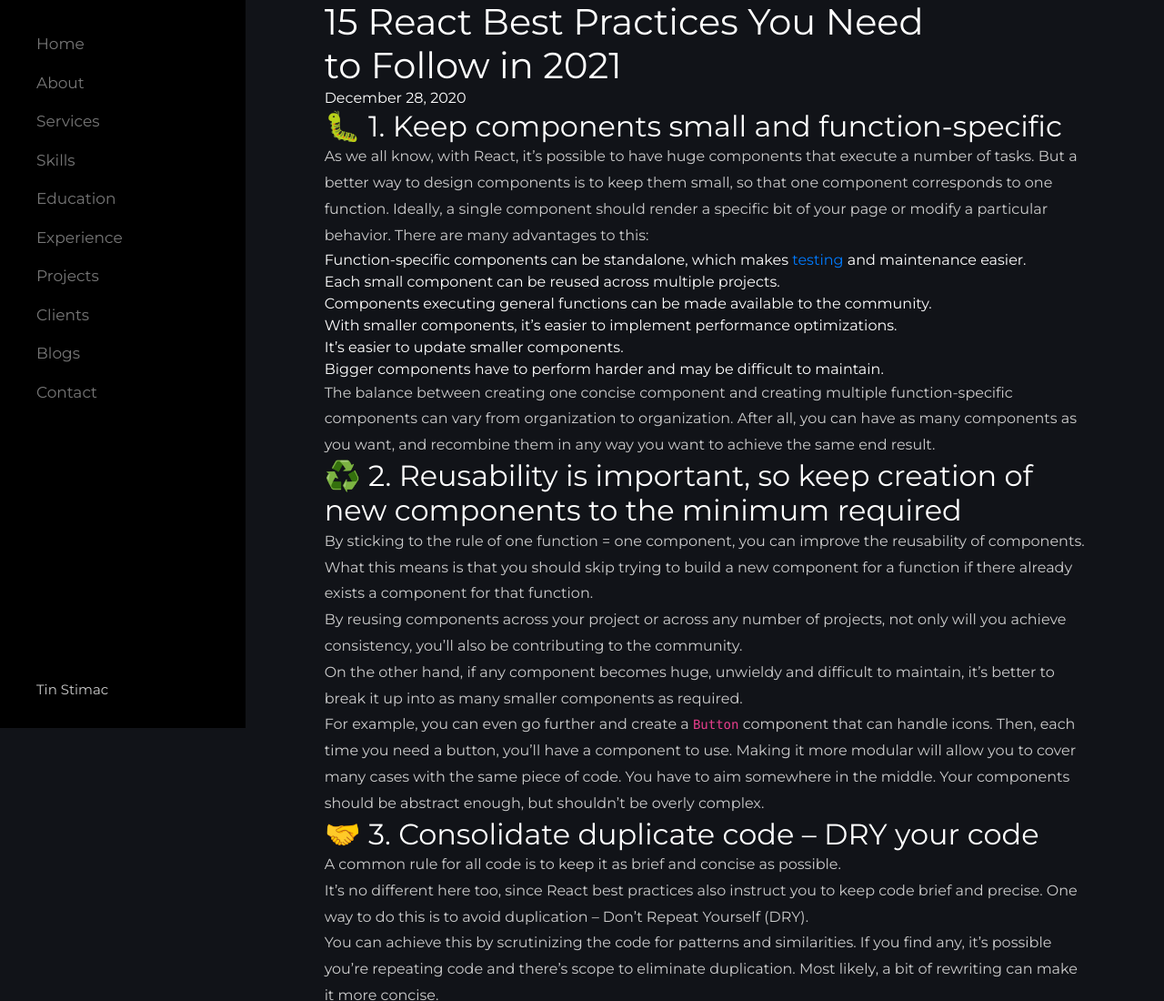
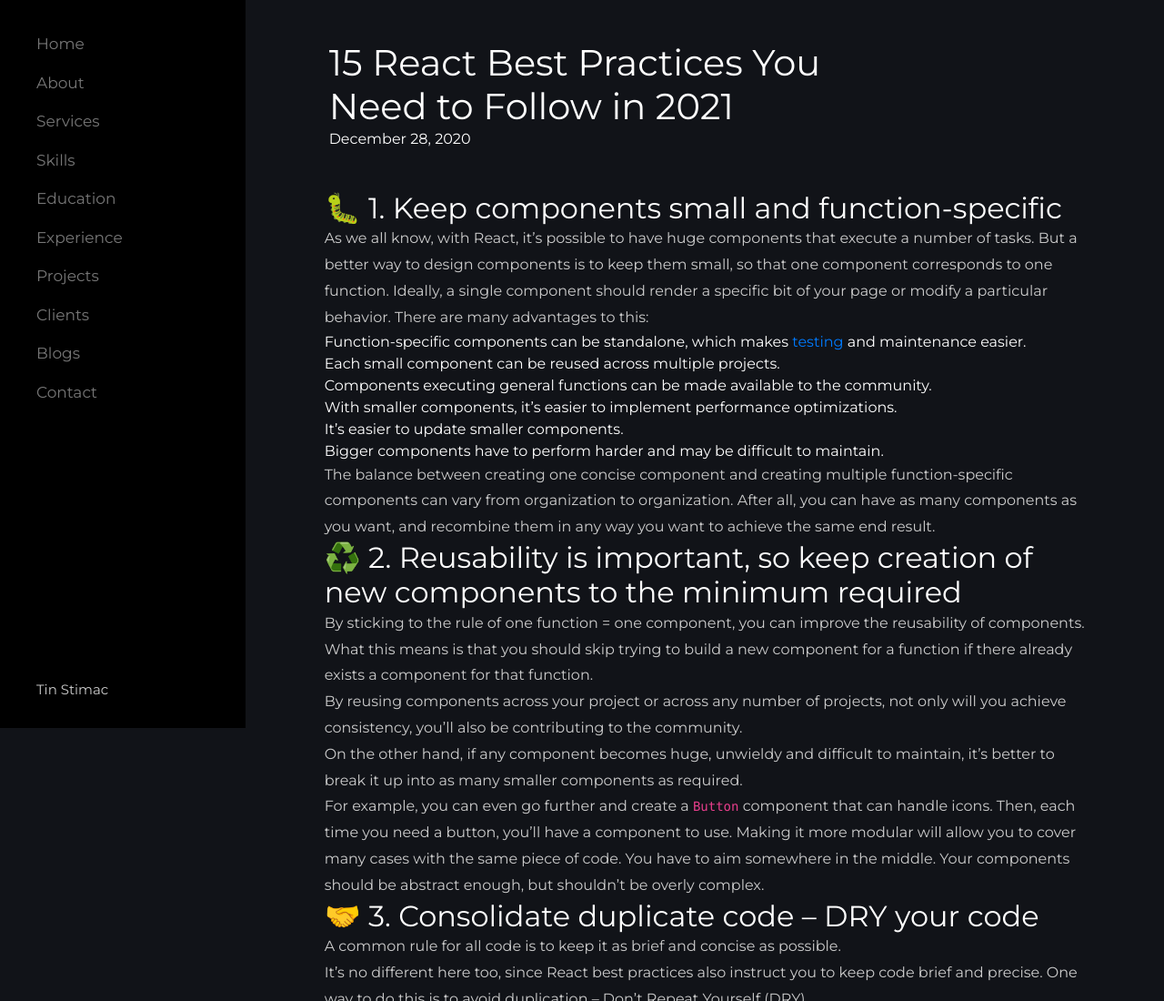
Before and after one commit to Na8aN-web/Tin, a plain HTML site: page blog1.html in a window 1280 px wide. Shown: the top 1100 px of the page at 91% size. Drawn offline with Linux system fonts and the light colour scheme.

Commit message:
Update main.css

```diff
--- a/css/main.css
+++ b/css/main.css
@@ -54,6 +54,11 @@
 
 body, html {
 	height: 100%;
+}
+#bloghead{
+	padding: 20px;
+	margin-top: 25px;
+	margin-bottom: 25px;
 }
 
 body {
```
